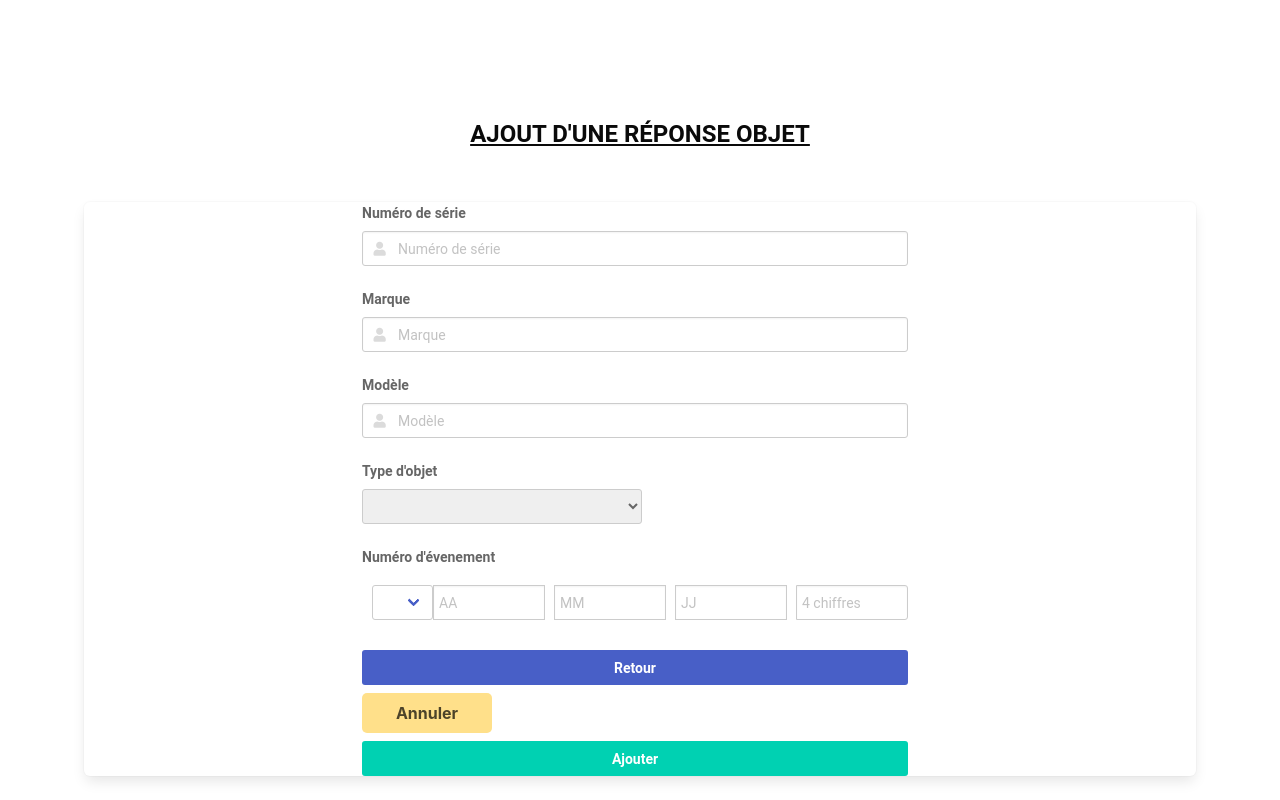
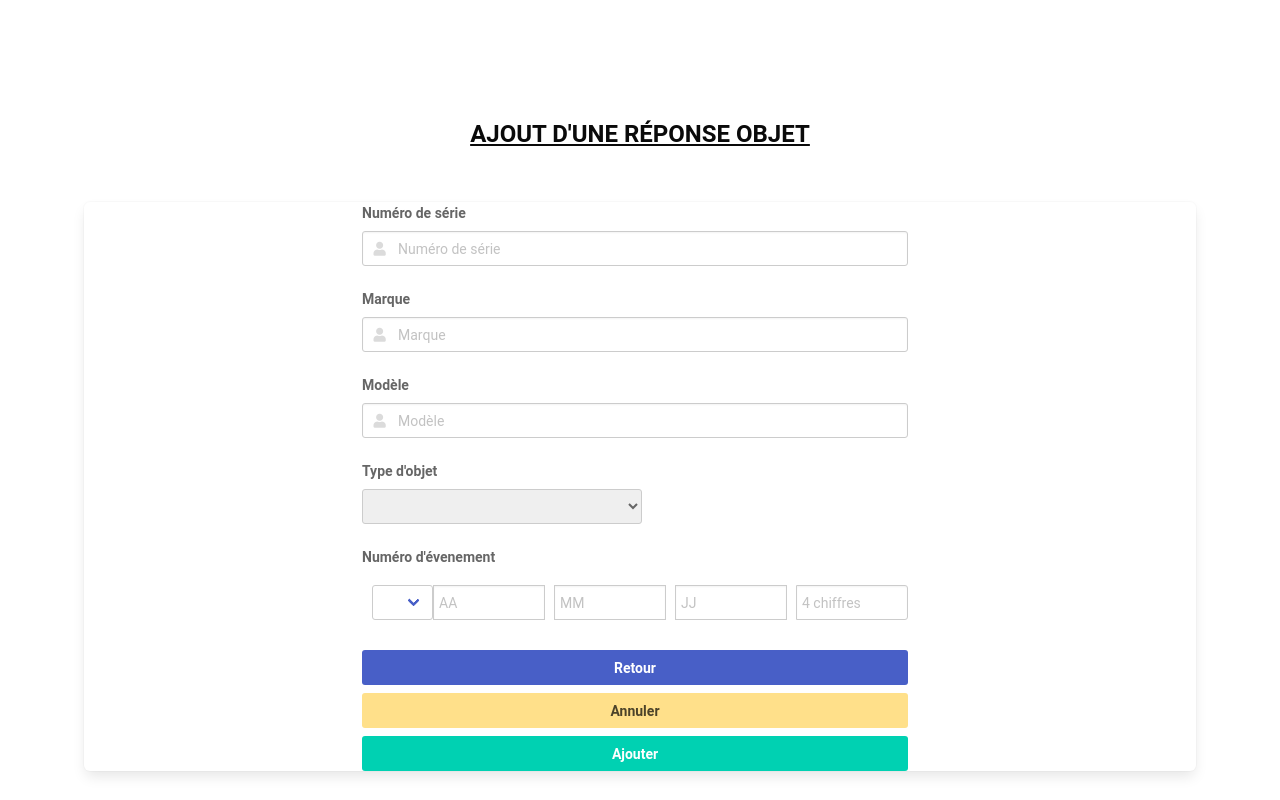
Before and after one commit to e1730934/projet02Equipe3appWeb, a Vue app: page /objet in a window 1280 px wide. Shown: the part 368-1168 px from the top of the page. Built offline with nearby package versions, Linux system fonts and the light colour scheme.

Commit message:
Fix UI + lien requete knex

```diff
--- a/src/views/ObjetView.vue
+++ b/src/views/ObjetView.vue
@@ -135,17 +135,14 @@
                                 id="modifier"
                                 value="Modifier" @click="setEvent('modifier')"
                                 v-if="idObjet !==-1">
-                        <button type="reset" class="button has-text-weight-bold is-warning"
-                                id="annuler" @click="resetVariable">Annuler
-                        </button>
+                        <input type="reset" class="button has-text-weight-bold is-warning"
+                               id="annuler" @click="resetVariable" value="Annuler">
                         <input class="button has-text-weight-bold is-primary" type="submit"
                                id="ajouter" value="Ajouter" @click="setEvent('ajouter')"
                                v-if="idObjet===-1">
-                        <button class="js-modal-trigger button has-text-weight-bold is-danger"
+                        <input class="js-modal-trigger button has-text-weight-bold is-danger"
                                 data-target="modal-js-example" @click.prevent="showModal = true"
-                                id="suppr"
-                                v-if="idObjet !==-1">Supprimer
-                        </button>
+                                id="suppr" value="Supprimer" v-if="idObjet !==-1">
                     </div>
                 </div>
             </div>
@@ -177,7 +174,7 @@
 
 // noinspection JSUnusedGlobalSymbols
 export default {
-    name: 'ObjetView',
+    name: 'objetView',
     data() {
         return {
             idObjet: -1,
```
